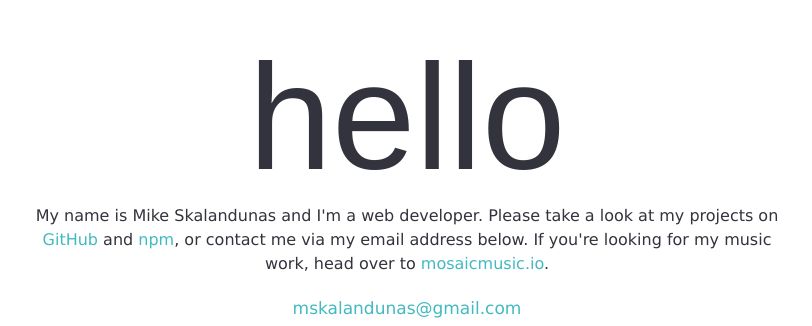
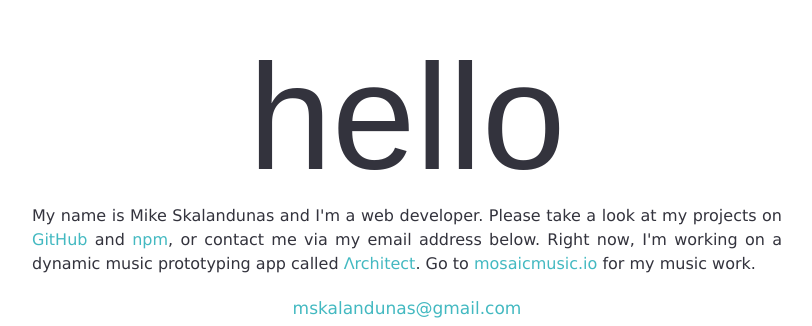
Before and after one commit to mskalandunas/dev-site, a website: page app/index.html in a window 1280 px wide. Shown: the part 219-545 px from the top of the page, without its empty margins (233-1045 px from the left). Drawn offline with Linux system fonts and the light colour scheme; files that its build step writes are made by us from their sources; a web font is replaced by a local one.

Commit message:
add architect

```diff
--- a/app/css/style.css
+++ b/app/css/style.css
@@ -54,9 +54,10 @@ pre {
   width: 100%;
 }
 
-p {
+p.content {
   font-weight: 300;
   font-family: "Lucida Grande", "Lucida Sans Unicode", Helvetica, Arial, Verdana, sans-serif;
+  text-align: justify;
 }
 
 code {
--- a/app/index.html
+++ b/app/index.html
@@ -16,7 +16,7 @@
   <section id="top">
     <div id="heading">
       <div id="logo">Hello</div>
-      <p class="content" id="tagline">My name is Mike Skalandunas and I'm a web developer.  Please take a look at my projects on <a class="link" href="https://github.com/mskalandunas" target="_blank" title="GitHub">GitHub</a> and <a class="link" href="https://www.npmjs.com/package/mosaic-audio" target="_blank" title="NPM">npm</a>, or contact me via my email address below.  If you're looking for my music work, head over to <a class="link" href="http://mosaicmusic.io/" target="_blank" title="Mosaic Music">mosaicmusic.io</a>.</p>
+      <p class="content" id="tagline">My name is Mike Skalandunas and I'm a web developer.  Please take a look at my projects on <a class="link" href="https://github.com/mskalandunas" target="_blank" title="GitHub">GitHub</a> and <a class="link" href="https://www.npmjs.com/package/mosaic-audio" target="_blank" title="NPM">npm</a>, or contact me via my email address below.  Right now, I'm working on a dynamic music prototyping app called <a class="link" href="https://github.com/mskalandunas/architect" target="_blank" title="Architect">Λrchitect</a>.  Go to <a class="link" href="http://mosaicmusic.io/" target="_blank" title="Mosaic Music">mosaicmusic.io</a> for my music work.</p>
       <div class="padding">
         <span class="email">mskalandunas@gmail.com</span>
       </div>
```
Also changed, not shown: build/css/main.css, build/index.html.
